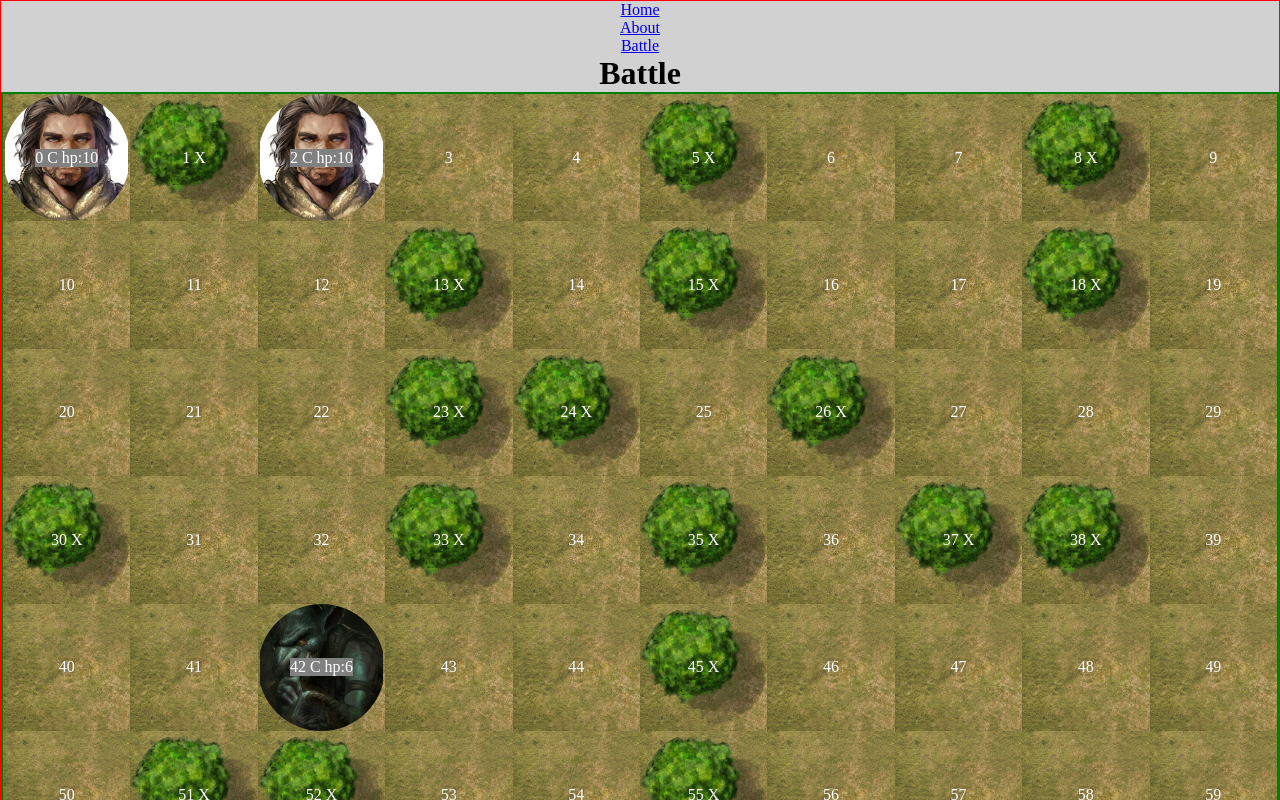
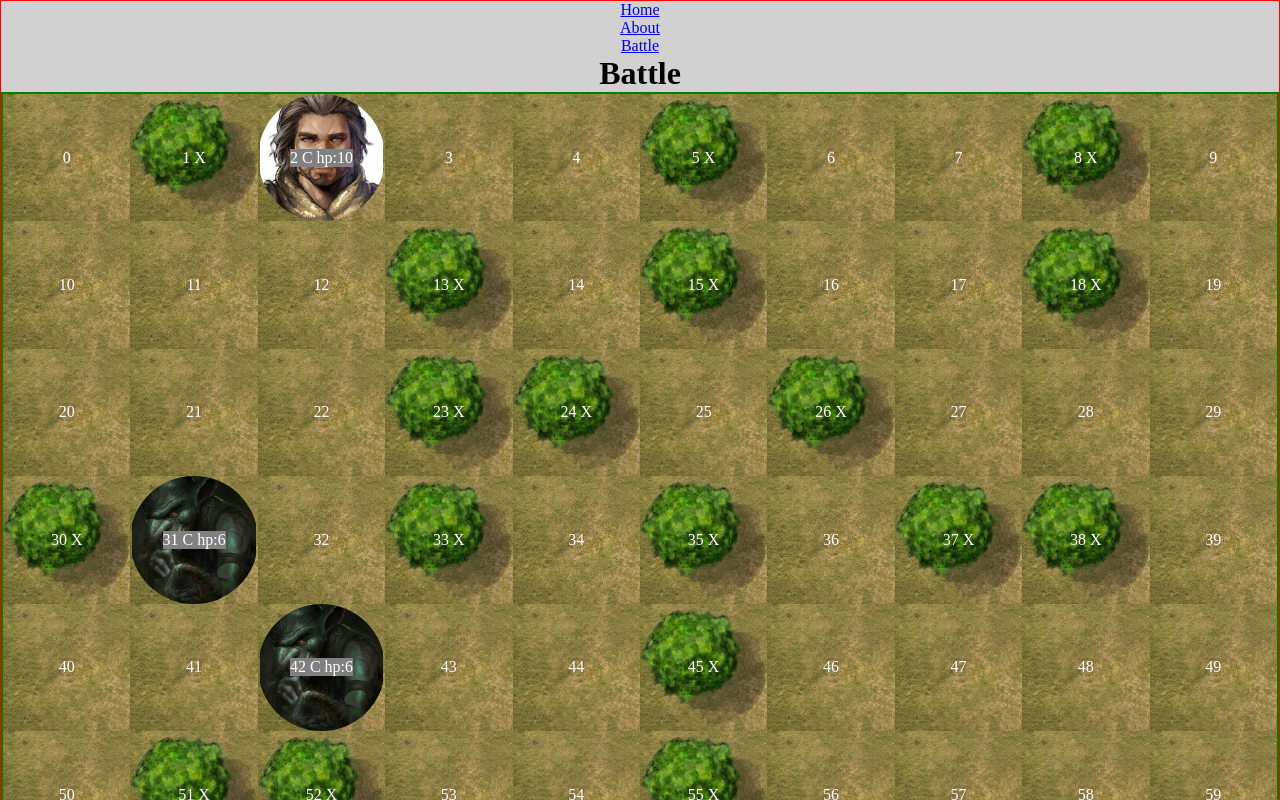
Before and after one commit to StefanopuloZ/grid-battle, a React app: page /battle in a window 1280 px wide. Shown: the top 800 px of the page. Built offline with nearby package versions, Linux system fonts and the light colour scheme.

Commit message:
Complete move attack grid update

```diff
--- a/src/components/Grid/index.js
+++ b/src/components/Grid/index.js
@@ -39,7 +39,7 @@ const Grid = props => {
     });
   };
 
-  async function animateAndMove(path) {
+  async function animateAndMove(path, attackResult, defenderIndex) {
     setPlayWalkingSound(true);
     setAnimationProgress(true);
 
@@ -53,13 +53,27 @@ const Grid = props => {
     await waitFor(path.length * 300);
     clearSelectedCharacter();
     setPlayWalkingSound(false);
-    updateGrid(
-      GridHelper.moveCharacter(
-        grid,
-        selectedCharacter,
-        grid.get(path[path.length - 1].index),
-      ),
+
+    let newGrid = grid;
+
+    newGrid = GridHelper.moveCharacter(
+      newGrid,
+      selectedCharacter,
+      newGrid.get(path[path.length - 1].index),
     );
+
+    if (attackResult && attackResult.attackResult.isHit) {
+      console.log('hit!', attackResult);
+      let defender = newGrid.getIn([defenderIndex]);
+      defender.stats.hp = attackResult.damageResult.hp;
+      if (defender.stats.hp > 0) {
+        newGrid = GridHelper.updateCharacter(newGrid, defender);
+      } else {
+        newGrid = GridHelper.clearTile(newGrid, defenderIndex);
+      }
+    }
+
+    updateGrid(newGrid);
     setAnimationProgress(false);
   }
 
@@ -76,15 +90,19 @@ const Grid = props => {
         clearSelectedCharacter();
       } else {
         const searchResult = startSearch(cell);
-        if (cell.fill !== 'X' && searchResult.path.length > 0 && searchResult.moveAllowed) {
-          console.log('attackResult', searchResult.possibleAttack);
-          animateAndMove(searchResult.path);
+        if (
+          cell.fill !== 'X' &&
+          searchResult.path.length > 0 &&
+          searchResult.moveAllowed
+        ) {
+          console.log('attackResult', searchResult.attackResult);
+          animateAndMove(searchResult.path, searchResult.attackResult, searchResult.defenderIndex);
         }
       }
     }
   };
 
-  const startSearch = (cell, check) => {
+  const startSearch = cell => {
     const result = GridHelper.startSearch(
       grid,
       selected,
@@ -94,24 +112,21 @@ const Grid = props => {
 
     let moveAllowed = false;
     let path = [];
-    let possibleAttack = false;
+    let attackResult = false;
 
     if (result && result.grid) {
       updateGrid(result.grid);
-      // setPath(result.result);
       path = result.result;
-      possibleAttack = result.attackResult;
+      attackResult = result.attackResult;
       moveAllowed = true;
     }
 
-    return {moveAllowed, path, possibleAttack};
+    return { moveAllowed, path, attackResult, defenderIndex: cell.index};
   };
 
   return (
     <StyledGrid>
-      {playWalkingSound && (
-        <AudioComponent url={Sounds.walking} />
-      )}
+      {playWalkingSound && <AudioComponent url={Sounds.walking} />}
       {grid.map(cell => {
         const cellSelected = cell.index === selected;
 
--- a/src/helper-functions/grid.js
+++ b/src/helper-functions/grid.js
@@ -89,7 +89,13 @@ const calculateAttack = (attacker, defender) => {
   const attack = attacker.attack + attackRoll;
   const isHit = attack >= defender.ac;
 
-  return { isHit, attack, attackRoll, attackBonus: attacker.attack, defenderAC: defender.ac };
+  return {
+    isHit,
+    attack,
+    attackRoll,
+    attackBonus: attacker.attack,
+    defenderAC: defender.ac,
+  };
 };
 
 const calculateDamage = (attacker, defender) => {
@@ -229,9 +235,21 @@ const moveCharacter = (grid, character, target) =>
     .setIn([target.index, 'stats'], character)
     .setIn([target.index, 'stats', 'index'], target.index);
 
+const clearTile = (grid, tile) =>
+  grid
+    .setIn([tile, 'image'], '')
+    .setIn([tile, 'stats'], '')
+    .setIn([tile, 'fill'], '')
+    .setIn([tile, 'sound'], 'click');
+
+const updateCharacter = (grid, character) =>
+  grid.setIn([character.index, 'stats'], character.stats);
+
 export const GridHelper = {
   makeGrid,
   startSearch,
   clearPath,
   moveCharacter,
+  clearTile,
+  updateCharacter,
 };
--- a/src/reducers/GridReducer.js
+++ b/src/reducers/GridReducer.js
@@ -10,20 +10,6 @@ fill: {
   obstacles: [5, 15, 8, 18, 24, 26, 38, 37, 13, 1, 23, 33, 94, 98, 77, 76, 78, 79, 45, 35, 55, 97, 70, 71, 72, 52, 51, 30],
   characters: [
     {
-      name: 'Victor',
-      type: 'hero',
-      speed: 6,
-      image: 'warrior',
-      index: 0,
-      fill: 'C',
-      sound: 'warrior',
-      hp: 10,
-      attack: +2,
-      ac: 15,
-      damage: [2, 6],
-      player: 'human',
-    },
-    {
       name: 'Victor Clone',
       type: 'hero',
       speed: 6,
@@ -33,7 +19,7 @@ fill: {
       sound: 'warrior',
       hp: 10,
       attack: +2,
-      ac: 15,
+      ac: 10,
       damage: [2, 6],
       player: 'human',
     },
@@ -47,7 +33,21 @@ fill: {
       sound: 'goblin',
       hp: 6,
       attack: 0,
-      ac: 11,
+      ac: 8,
+      damage: [1, 4],
+      player: 'ai',
+    },
+    {
+      name: 'Goblin',
+      type: 'enemy',
+      speed: 5,
+      image: 'goblin',
+      index: 31,
+      fill: 'C',
+      sound: 'goblin',
+      hp: 6,
+      attack: 0,
+      ac: 8,
       damage: [1, 4],
       player: 'ai',
     }
```
